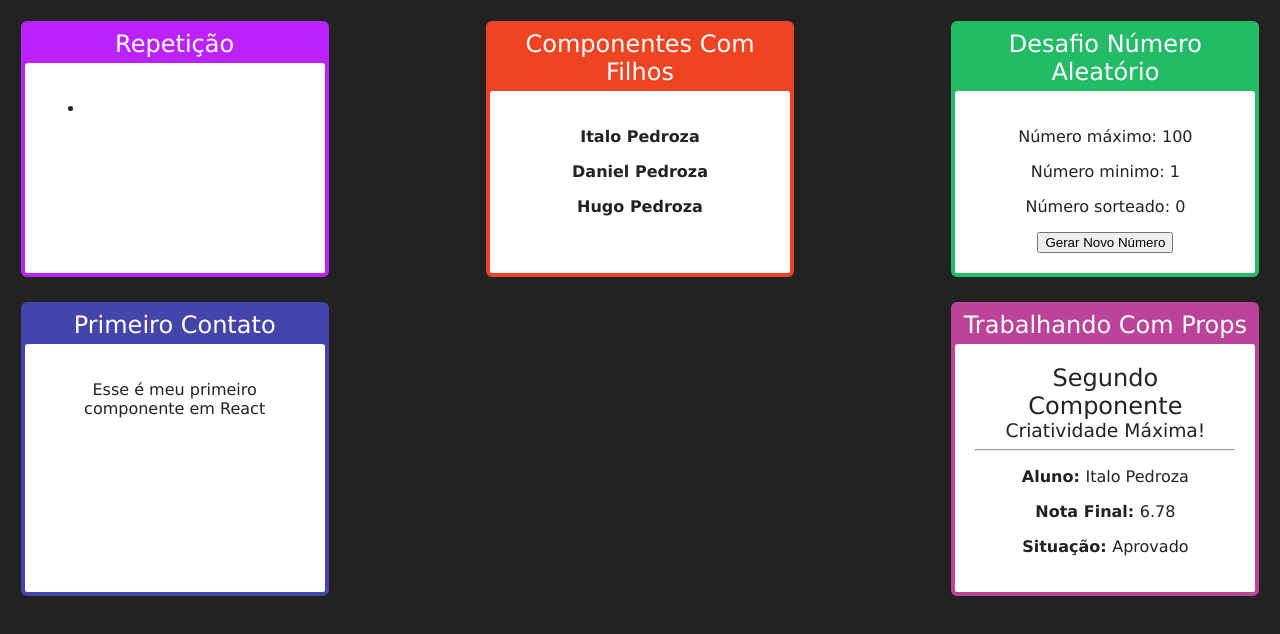
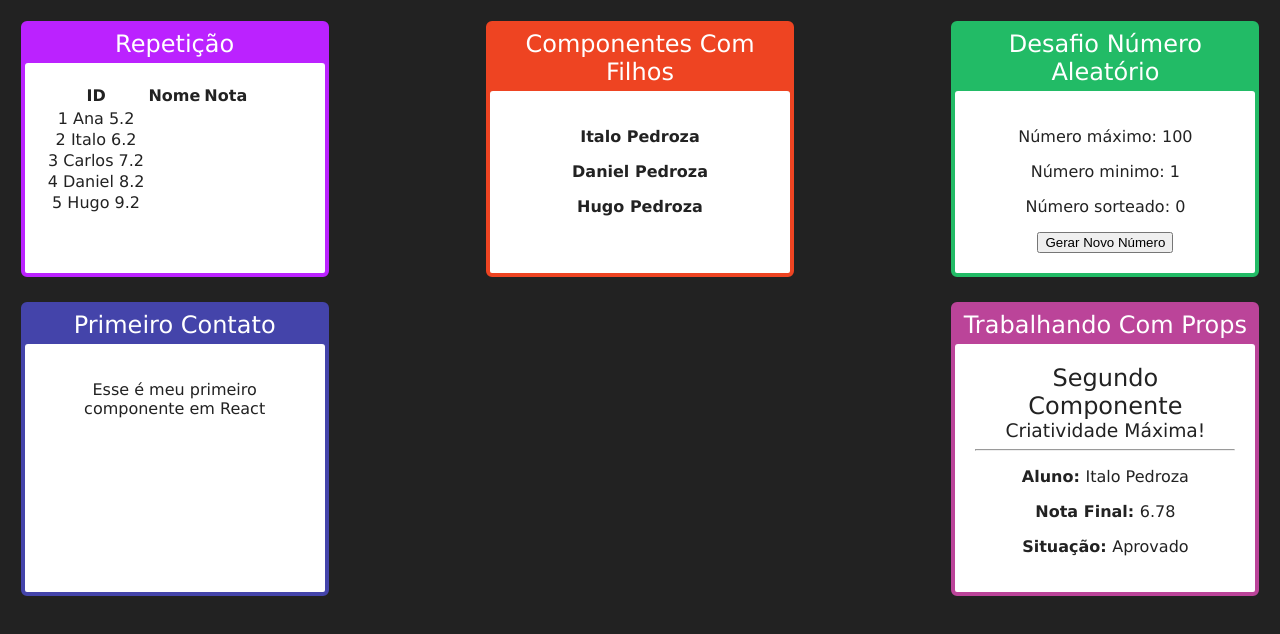
Before and after one commit to italoknd/Curso-REACT-JS, a React (Vite) app in the folder react-fundamentals/: page / in a window 1280 px wide. Shown: the top 634 px of the page. Built offline with nearby package versions, Linux system fonts and the light colour scheme.

Commit message:
rendering the list of students with their grades

```diff
--- /dev/null
+++ b/react-fundamentals/src/components/repeticao/ListaAlunos.css
@@ -0,0 +1,5 @@
+.tdata {
+  display: flex;
+  flex-direction: column;
+  width: 100%;
+}
--- a/react-fundamentals/src/components/repeticao/ListaAlunos.tsx
+++ b/react-fundamentals/src/components/repeticao/ListaAlunos.tsx
@@ -1,11 +1,29 @@
 import React from "react";
+import "./ListaAlunos.css";
 
-const listaAlunos = (props) => {
+import dataAlunos from "../../data/alunos";
+import { IAluno } from "../../interfaces/basicos-interface/basico";
+
+const listaAlunos = props => {
+  const alunos: IAluno[] = dataAlunos;
   return (
     <>
-      <ul>
-        <li></li>
-      </ul>
+      <table>
+        <tr>
+          <th>ID</th>
+          <th>Nome</th>
+          <th>Nota</th>
+        </tr>
+        <tr className="tdata">
+          {alunos.map((aluno: IAluno) => {
+            return (
+              <td>
+                {aluno.id} {aluno.nome} {aluno.nota}
+              </td>
+            );
+          })}
+        </tr>
+      </table>
     </>
   );
 };
--- a/react-fundamentals/src/index.css
+++ b/react-fundamentals/src/index.css
@@ -21,3 +21,7 @@ h2,
 h3 {
   margin: 0;
 }
+
+ul {
+  list-style: none;
+}
```
